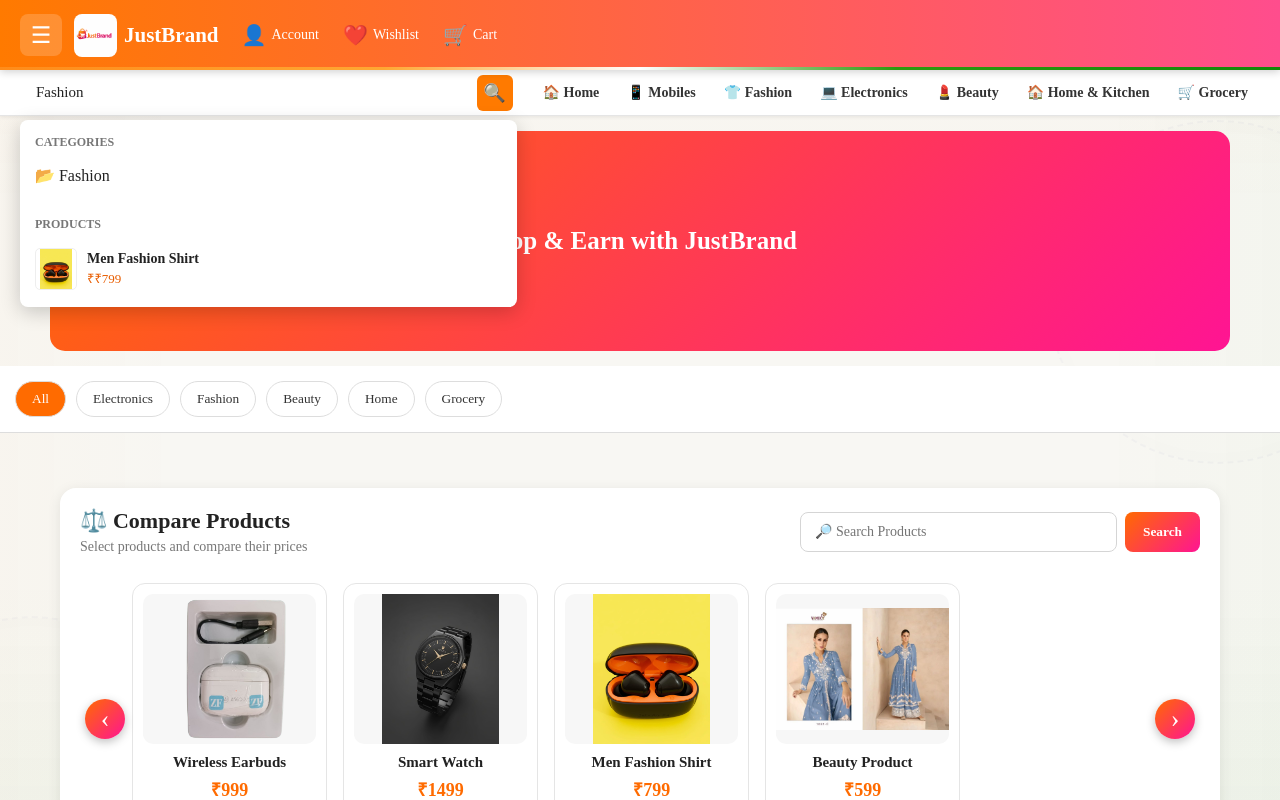
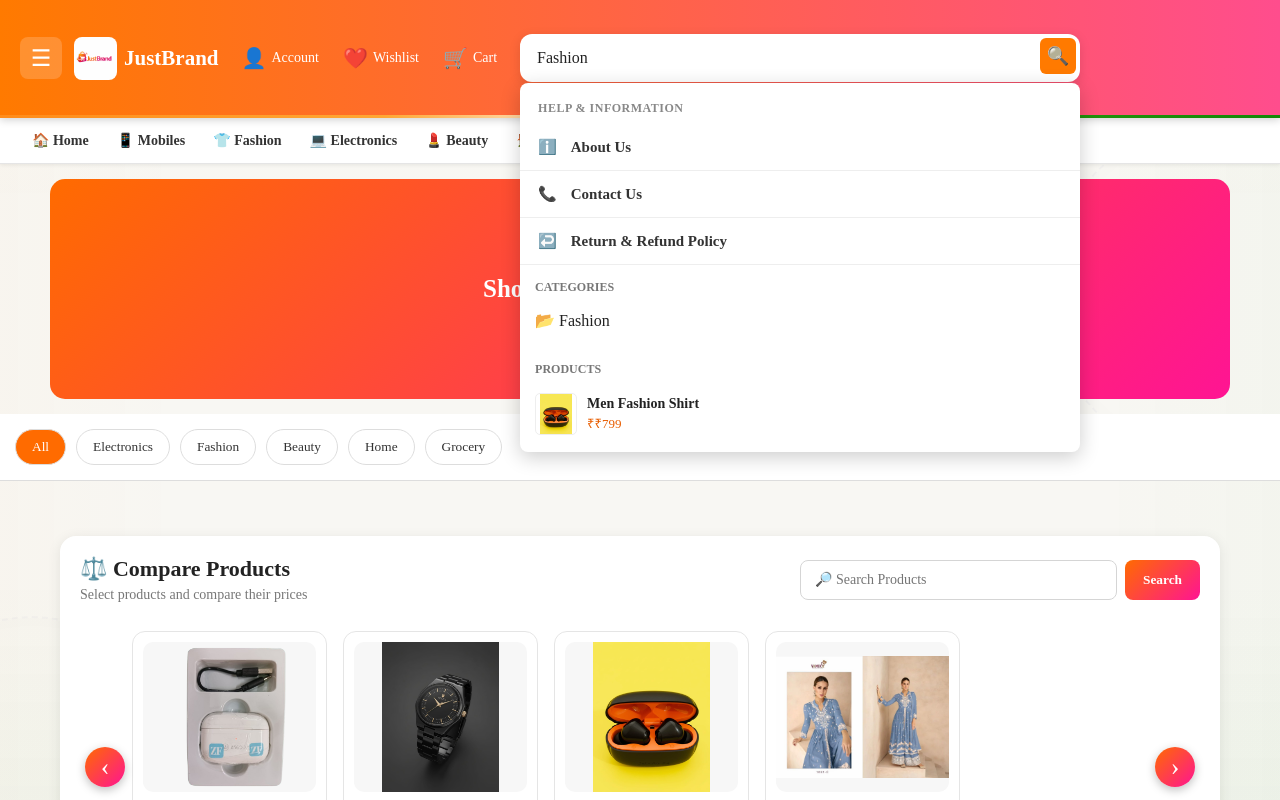
Before and after one commit to kumararuntiwari/justbrand-platform, a React (Vite) app in the folder apps/buyer-app/: page / in a window 1280 px wide. Both pictures are taken after a click on the button "👕 Fashion". Shown: the top 800 px of the page. Built offline with nearby package versions, Linux system fonts and the light colour scheme; no server answers.

Commit message:
Improve buyer header search and info pages (#1)
* Improve buyer header search and add visible info links

* Connect buyer info pages to header menu

```diff
--- a/apps/buyer-app/src/App.jsx
+++ b/apps/buyer-app/src/App.jsx
@@ -822,6 +822,8 @@ function App() {
       setMlmPage(
         mlmMember ? "dashboard" : "login"
       ),
+    onInfoPage: (page) =>
+      setBuyerPage(page),
   };
 
   // ==========================================
--- a/apps/buyer-app/src/components/Header.jsx
+++ b/apps/buyer-app/src/components/Header.jsx
@@ -13,6 +13,7 @@ function Header({
   onWishlist,
   onOrders,
   onFamily,
+  onInfoPage,
 }) {
   const [menuOpen, setMenuOpen] = useState(false);
 
@@ -163,130 +164,6 @@ function Header({
             RIGHT SECTION
         ================================================== */}
 
-        <div className="jb-header-right">
-
-          {/* ACCOUNT */}
-
-          <button
-            className="jb-header-action"
-            onClick={handleLogin}
-          >
-            <span className="jb-action-icon">
-              👤
-            </span>
-
-            <span className="jb-action-text">
-              Account
-            </span>
-          </button>
-
-
-          {/* ==================================================
-              SELL ON JUSTBRAND
-          ================================================== */}
-
-          {/* Sell on JustBrand: single entry lives in the side
-             drawer (menu) — no duplicate CTA next to search. */}
-
-
-          {/* WISHLIST */}
-
-          <button
-            className="jb-header-action"
-            onClick={handleWishlist}
-          >
-            <span className="jb-action-icon">
-              ❤️
-            </span>
-
-            <span className="jb-action-text">
-              Wishlist
-            </span>
-          </button>
-
-
-          {/* CART */}
-
-          <button
-            className="jb-cart-btn"
-            onClick={onCart}
-          >
-            <span className="jb-cart-icon">
-              🛒
-            </span>
-
-            <span className="jb-cart-text">
-              Cart
-            </span>
-
-            {cartCount > 0 && (
-              <span className="jb-cart-count">
-                {cartCount}
-              </span>
-            )}
-          </button>
-
-        </div>
-
-      </header>
-
-
-      {/* ==================================================
-          SECOND NAVIGATION
-      ================================================== */}
-
-      <nav className="jb-nav">
-
-        <div className="jb-nav-left">
-
-          <button
-            onClick={() => {
-              setSearch("");
-              closeMenu();
-            }}
-          >
-            🏠 Home
-          </button>
-
-          <button
-            onClick={() => handleCategory("Mobiles")}
-          >
-            📱 Mobiles
-          </button>
-
-          <button
-            onClick={() => handleCategory("Fashion")}
-          >
-            👕 Fashion
-          </button>
-
-          <button
-            onClick={() => handleCategory("Electronics")}
-          >
-            💻 Electronics
-          </button>
-
-          <button
-            onClick={() => handleCategory("Beauty")}
-          >
-            💄 Beauty
-          </button>
-
-          <button
-            onClick={() => handleCategory("Home")}
-          >
-            🏠 Home & Kitchen
-          </button>
-
-          <button
-            onClick={() => handleCategory("Grocery")}
-          >
-            🛒 Grocery
-          </button>
-
-        </div>
-
-
         {/* MOBILE SEARCH (lower header) */}
 
         <div className="jb-search-wrapper jb-nav-search">
@@ -320,7 +197,26 @@ function Header({
 
               <div className="jb-search-suggestions">
 
-                {/* CATEGORIES */}
+                {/* INFORMATION */}
+
+            <div className="jb-side-section-title">
+              Help & Information
+            </div>
+
+            <button className="jb-side-item" onClick={() => onInfoPage && onInfoPage("about")} type="button">
+              ℹ️ <span>About Us</span>
+            </button>
+
+            <button className="jb-side-item" onClick={() => onInfoPage && onInfoPage("contact")} type="button">
+              📞 <span>Contact Us</span>
+            </button>
+
+            <button className="jb-side-item" onClick={() => onInfoPage && onInfoPage("returns")} type="button">
+              ↩️ <span>Return & Refund Policy</span>
+            </button>
+
+
+            {/* CATEGORIES */}
 
                 {filteredCategories &&
                   filteredCategories.length > 0 && (
@@ -409,6 +305,131 @@ function Header({
         </div>
 
 
+
+        <div className="jb-header-right">
+
+          {/* ACCOUNT */}
+
+          <button
+            className="jb-header-action"
+            onClick={handleLogin}
+          >
+            <span className="jb-action-icon">
+              👤
+            </span>
+
+            <span className="jb-action-text">
+              Account
+            </span>
+          </button>
+
+
+          {/* ==================================================
+              SELL ON JUSTBRAND
+          ================================================== */}
+
+          {/* Sell on JustBrand: single entry lives in the side
+             drawer (menu) — no duplicate CTA next to search. */}
+
+
+          {/* WISHLIST */}
+
+          <button
+            className="jb-header-action"
+            onClick={handleWishlist}
+          >
+            <span className="jb-action-icon">
+              ❤️
+            </span>
+
+            <span className="jb-action-text">
+              Wishlist
+            </span>
+          </button>
+
+
+          {/* CART */}
+
+          <button
+            className="jb-cart-btn"
+            onClick={onCart}
+          >
+            <span className="jb-cart-icon">
+              🛒
+            </span>
+
+            <span className="jb-cart-text">
+              Cart
+            </span>
+
+            {cartCount > 0 && (
+              <span className="jb-cart-count">
+                {cartCount}
+              </span>
+            )}
+          </button>
+
+        </div>
+
+      </header>
+
+
+      {/* ==================================================
+          SECOND NAVIGATION
+      ================================================== */}
+
+      <nav className="jb-nav">
+
+        <div className="jb-nav-left">
+
+          <button
+            onClick={() => {
+              setSearch("");
+              closeMenu();
+            }}
+          >
+            🏠 Home
+          </button>
+
+          <button
+            onClick={() => handleCategory("Mobiles")}
+          >
+            📱 Mobiles
+          </button>
+
+          <button
+            onClick={() => handleCategory("Fashion")}
+          >
+            👕 Fashion
+          </button>
+
+          <button
+            onClick={() => handleCategory("Electronics")}
+          >
+            💻 Electronics
+          </button>
+
+          <button
+            onClick={() => handleCategory("Beauty")}
+          >
+            💄 Beauty
+          </button>
+
+          <button
+            onClick={() => handleCategory("Home")}
+          >
+            🏠 Home & Kitchen
+          </button>
+
+          <button
+            onClick={() => handleCategory("Grocery")}
+          >
+            🛒 Grocery
+          </button>
+
+        </div>
+
+
         {/* Nav-level Sell CTA removed — the single "Sell on
             JustBrand" entry is in the side drawer (menu). */}
 
@@ -638,14 +659,15 @@ function Header({
 
         .jb-header {
           width: 100%;
-          min-height: 70px;
+          min-height: 118px;
 
           display: flex;
           align-items: center;
-
-          gap: 15px;
-
-          padding: 10px 20px;
+          flex-wrap: wrap;
+
+          gap: 10px 15px;
+
+          padding: 12px 20px 14px;
 
           background: linear-gradient(
             90deg,
@@ -757,30 +779,32 @@ function Header({
         .jb-search-wrapper {
           position: relative;
 
-          flex: 1;
-
-          max-width: 850px;
-
-          margin: 0 auto;
+          flex: 1 1 100%;
+          order: 3;
+          width: 100%;
+          max-width: none;
+          margin: 0;
         }
 
 
         .jb-search-input {
           width: 100%;
 
-          height: 44px;
-
-          border: none;
+          height: 48px;
+
+          border: 1px solid rgba(255,255,255,0.35);
           outline: none;
 
-          border-radius: 7px;
+          border-radius: 12px;
 
           padding:
             0 52px 0 16px;
 
-          font-size: 15px;
+          font-size: 16px;
 
           color: #222;
+          background: #fff;
+          box-shadow: 0 3px 12px rgba(0,0,0,0.12);
         }
 
 
```
